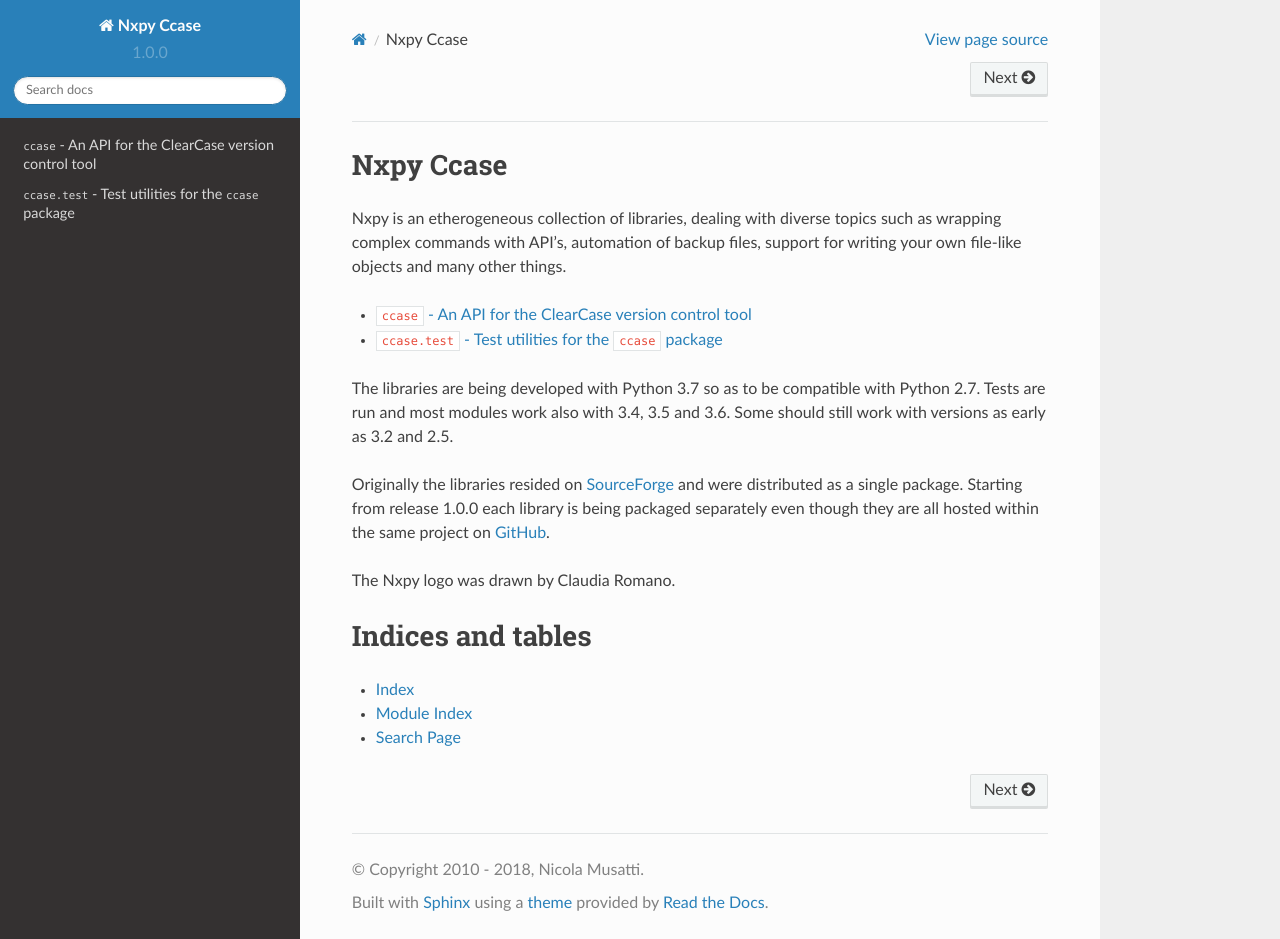
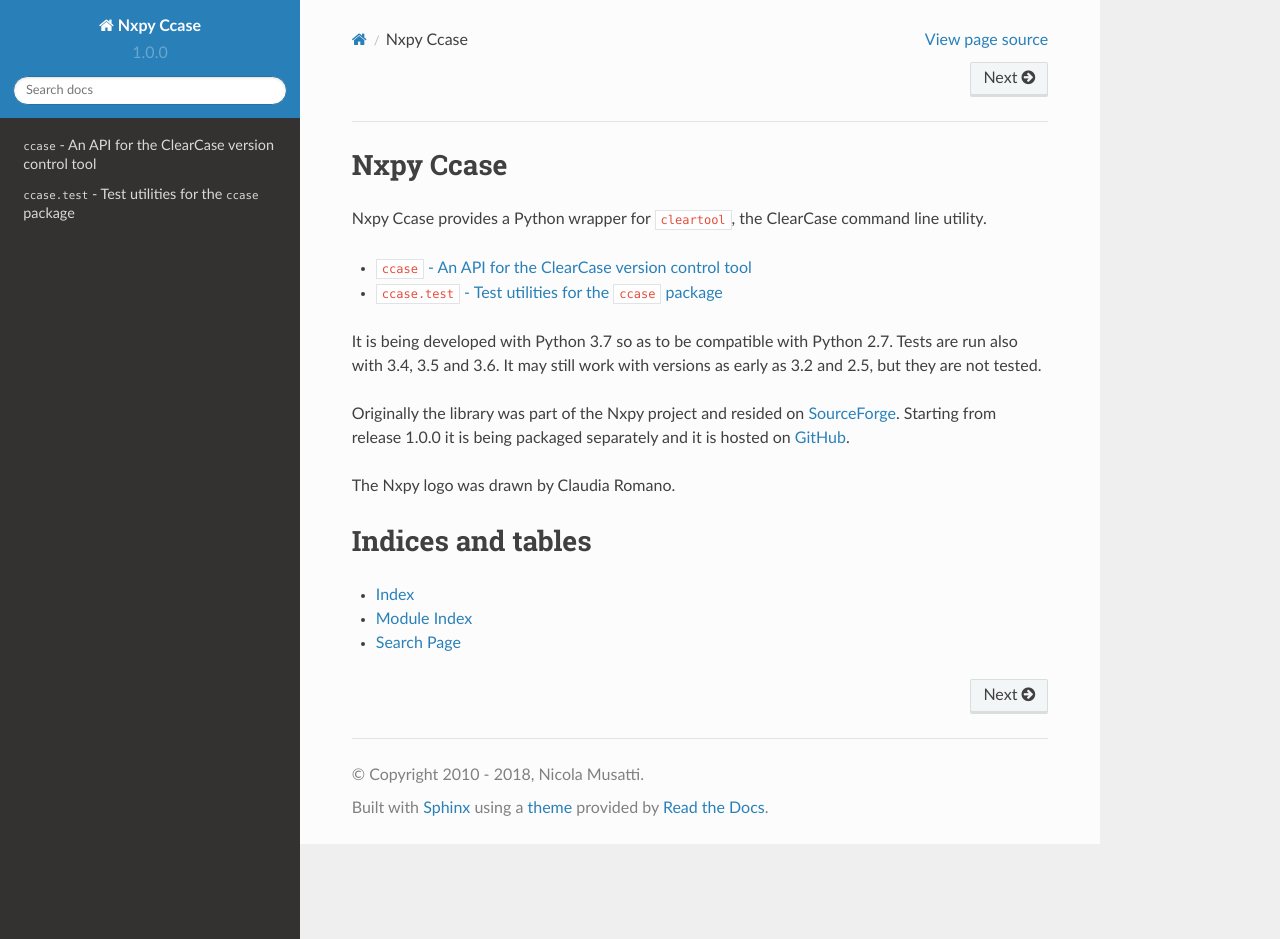
Before and after one commit to nmusatti/nxpy_ccase, a Sphinx documentation site: the page built from docs/index.rst, in a window 1280 px wide and 939 px high. Built offline with Sphinx 7.4.7 and the Read the Docs theme 2.0.0, drawn with Linux system fonts in a browser that asks for light colours.

```diff
--- a/README.rst
+++ b/README.rst
@@ -1,9 +1,8 @@
 Nxpy Ccase - WORK IN PROGRESS
 =============================
 
-.. note:: This project needs a new maintainer. I only ever managed to test it against a now
-          ancient ClearCase 7.1 LT installation, to which I'm likely to lose access in a not too
-          distant future.
+  *This project needs a new maintainer. I only ever managed to test it against a now ancient
+  ClearCase 7.1 LT installation, to which I'm likely to lose access in a not too distant future.*
 
 *Nxpy Ccase* is a wrapper for the Clear Case ``cleartool`` command line utility that allows the
 invocation of Clear Case UCM commands as Python methods.
--- a/docs/index.rst
+++ b/docs/index.rst
@@ -16,9 +16,7 @@
 Nxpy Ccase
 ==========
 
-Nxpy is an etherogeneous collection of libraries, dealing with diverse topics such as wrapping
-complex commands with API's, automation of backup files, support for writing your own file-like
-objects and many other things.
+Nxpy Ccase provides a Python wrapper for ``cleartool``, the ClearCase command line utility.
 
 
 .. toctree::
@@ -26,13 +24,12 @@ objects and many other things.
 
    ccase.rst
 
-The libraries are being developed with Python 3.7 so as to be compatible with Python 2.7. Tests are
-run and most modules work also with 3.4, 3.5 and 3.6. Some should still work with versions as early
-as 3.2 and 2.5.
+It is being developed with Python 3.7 so as to be compatible with Python 2.7. Tests are
+run also with 3.4, 3.5 and 3.6. It may still work with versions as early as 3.2 and 2.5, but they
+are not tested.
 
-Originally the libraries resided on `SourceForge`_ and were distributed as a single package.
-Starting from release 1.0.0 each library is being packaged separately even though they are all
-hosted within the same project on `GitHub`_.
+Originally the library was part of the Nxpy project and resided on `SourceForge`_.
+Starting from release 1.0.0 it is being packaged separately and it is hosted on `GitHub`_.
 
 The Nxpy logo was drawn by Claudia Romano.
 
@@ -46,4 +43,4 @@ Indices and tables
 
 
 .. _SourceForge: http://nxpy.sourceforge.net/
-.. _GitHub: https://github.com/nmusatti/nxpy
+.. _GitHub: https://github.com/nmusatti/nxpy_ccase
--- a/setup.py
+++ b/setup.py
@@ -28,7 +28,7 @@ with codecs.open(os.path.join(here,'README.rst'), encoding='utf-8') as f:
 
 setup(
     name=PACKAGE_NAME,
-    version="1.0.0",
+    version="1.0.0rc1",
     author="Nicola Musatti",
     author_email="nicola.musatti@gmail.com",
     description = "A wrapper for Clear Case's cleartool utility",
```
